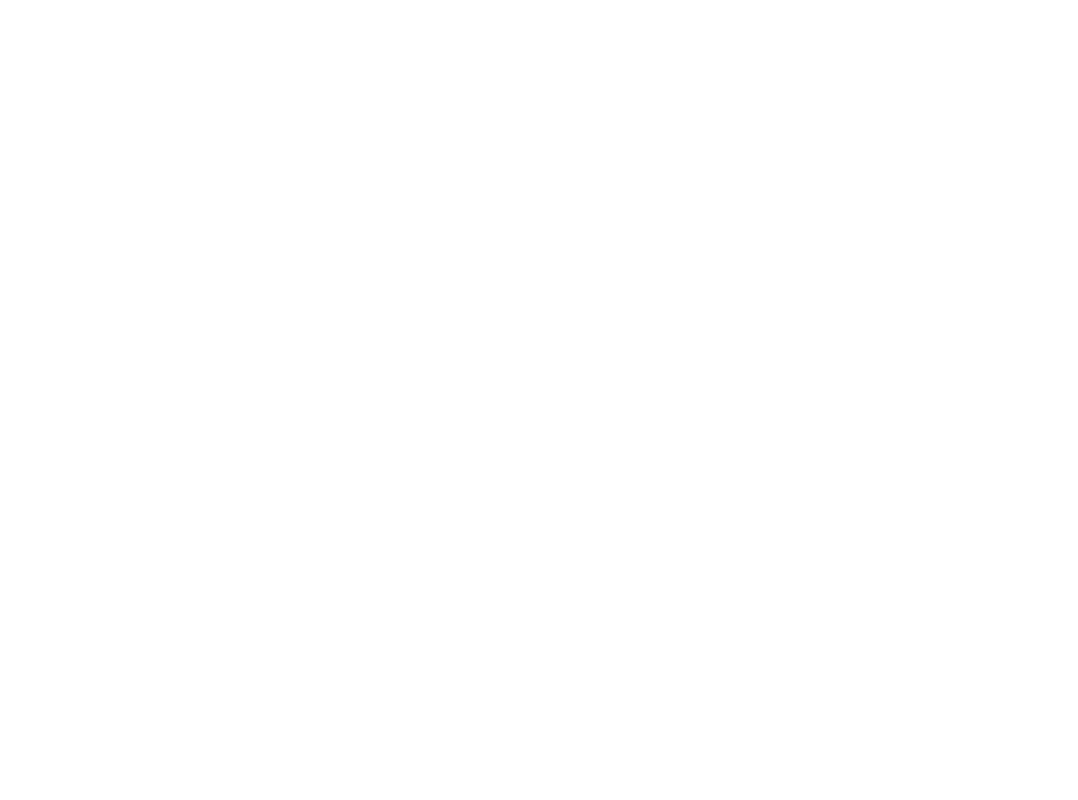
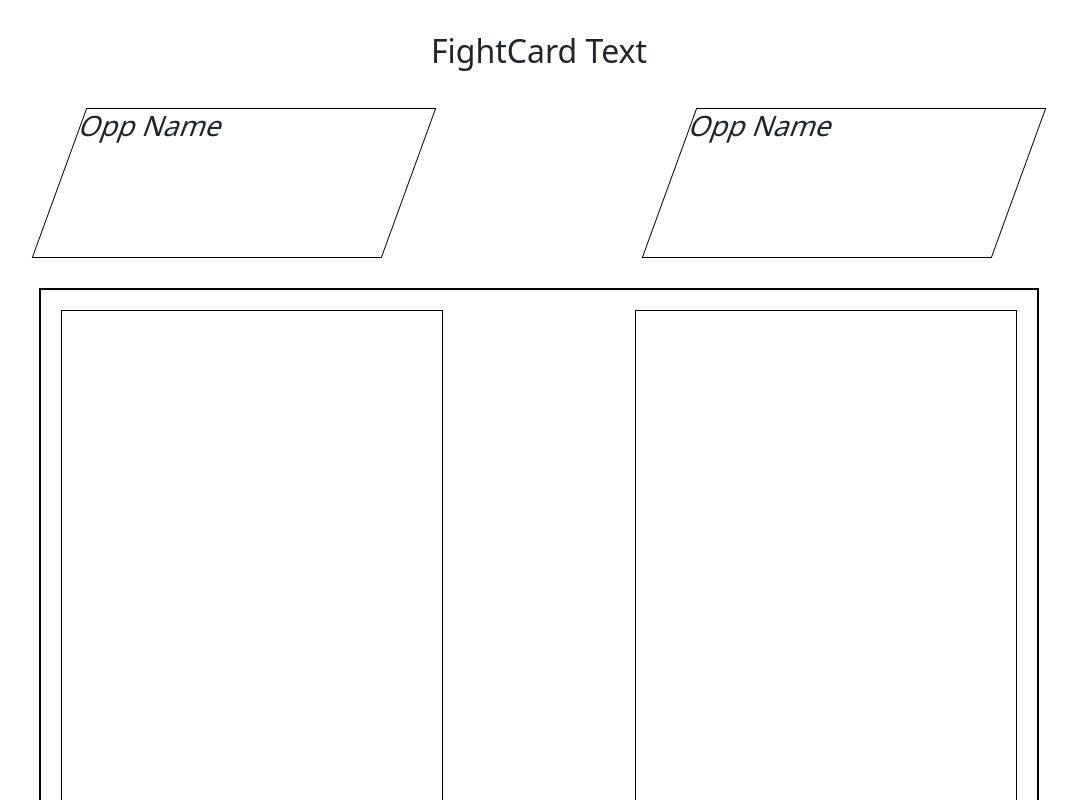
Before and after one commit to AllRightBet/AllRightBetClient, a React (Create React App) app: page /getFightCard in a window 1280 px wide. Before the commit this address had no page. Shown: the top 800 px of the page, without its empty margins (101-1179 px from the left). Built offline with nearby package versions, Linux system fonts and the light colour scheme.

Commit message:
Add fightcard component and style

```diff
--- a/src/App.js
+++ b/src/App.js
@@ -6,22 +6,19 @@ import SignIn from "./components/SignIn/SignIn";
 import SignUp from "./components/SignUp/SignUp";
 
 import AdminDashboard from "./components/Admin/AdminDashboard";
-import AdminCreateFightCard from "./components/Forms/Admin_CreateFightCard"
-import AdminCreateUser from "./components/Forms/Admin_CreateUser"
-
-
-
+import AdminCreateFightCard from "./components/Forms/Admin_CreateFightCard";
+import AdminCreateUser from "./components/Forms/Admin_CreateUser";
+import GetFightCard from "./components/GetFightCard/GetFightCard";
 
 const App = () => {
   return (
     <React.Fragment>
       <Routes>
-
         {/* USER INTERFACE */}
         <Route exact path="/" element={<Home />} />
         <Route path="/signIn" element={<SignIn />} />
         <Route path="/signUp" element={<SignUp />} />
-
+        <Route path="/getFightCard" element={<GetFightCard />} />
 
         {/* ADMIN INTERFACE */}
         <Route path="/admin" element={<AdminDashboard />} />
@@ -31,11 +28,9 @@ const App = () => {
         <Route path="/all-users" element={<AdminDashboard />} />
         <Route path="/all-bets" element={<AdminDashboard />} />
         <Route path="/all-fight-cards" element={<AdminDashboard />} />
-
       </Routes>
     </React.Fragment>
   );
 };
 
-
 export default App;
--- /dev/null
+++ b/src/components/GetFightCard/GetFightCard.js
@@ -0,0 +1,28 @@
+import "./getFightCard.css";
+import React from "react";
+
+const GetFightCard = () => {
+  return (
+    <div className="fightCard__container">
+      <div className="fightCard__heading-container">
+        <div className="fightCard__heading-text">
+          <h2 className="heading-text">FightCard Text</h2>
+        </div>
+      </div>
+      <div className="fightCard__opponent-name-container">
+        <div className="fightCard__opponent-name">
+          <h3 className="fightCard__opponent-name-text">Opp Name</h3>
+        </div>
+        <div className="fightCard__opponent-name">
+          <h3 className="fightCard__opponent-name-text">Opp Name</h3>
+        </div>
+      </div>
+      <div className="fightCard__opponent-container">
+        <div className="fightCard__opponent"></div>
+        <div className="fightCard__opponent"></div>
+      </div>
+    </div>
+  );
+};
+
+export default GetFightCard;
--- /dev/null
+++ b/src/components/GetFightCard/getFightCard.css
@@ -0,0 +1,46 @@
+.fightCard__container {
+  display: flex;
+  flex-direction: column;
+  align-items: center;
+}
+
+.fightCard__heading-container {
+  width: 1000px;
+  margin-bottom: 10px;
+}
+
+.fightCard__heading-text {
+  display: flex;
+  justify-content: center;
+}
+
+.fightCard__opponent-name-container {
+  width: 1000px;
+  display: flex;
+  justify-content: space-between;
+  padding: 20px;
+  margin-bottom: 10px;
+}
+
+.fightCard__opponent-name {
+  width: 350px;
+  height: 150px;
+  display: inline-block;
+  border: 1px solid black;
+  transform: skewX(-20deg);
+}
+
+.fightCard__opponent-container {
+  padding: 20px;
+  width: 1000px;
+  /* margin: 0 auto; */
+  border: 2px solid black;
+  display: flex;
+  justify-content: space-between;
+}
+
+.fightCard__opponent {
+  height: 40rem;
+  flex-basis: 40%;
+  border: 1px solid black;
+}
```
